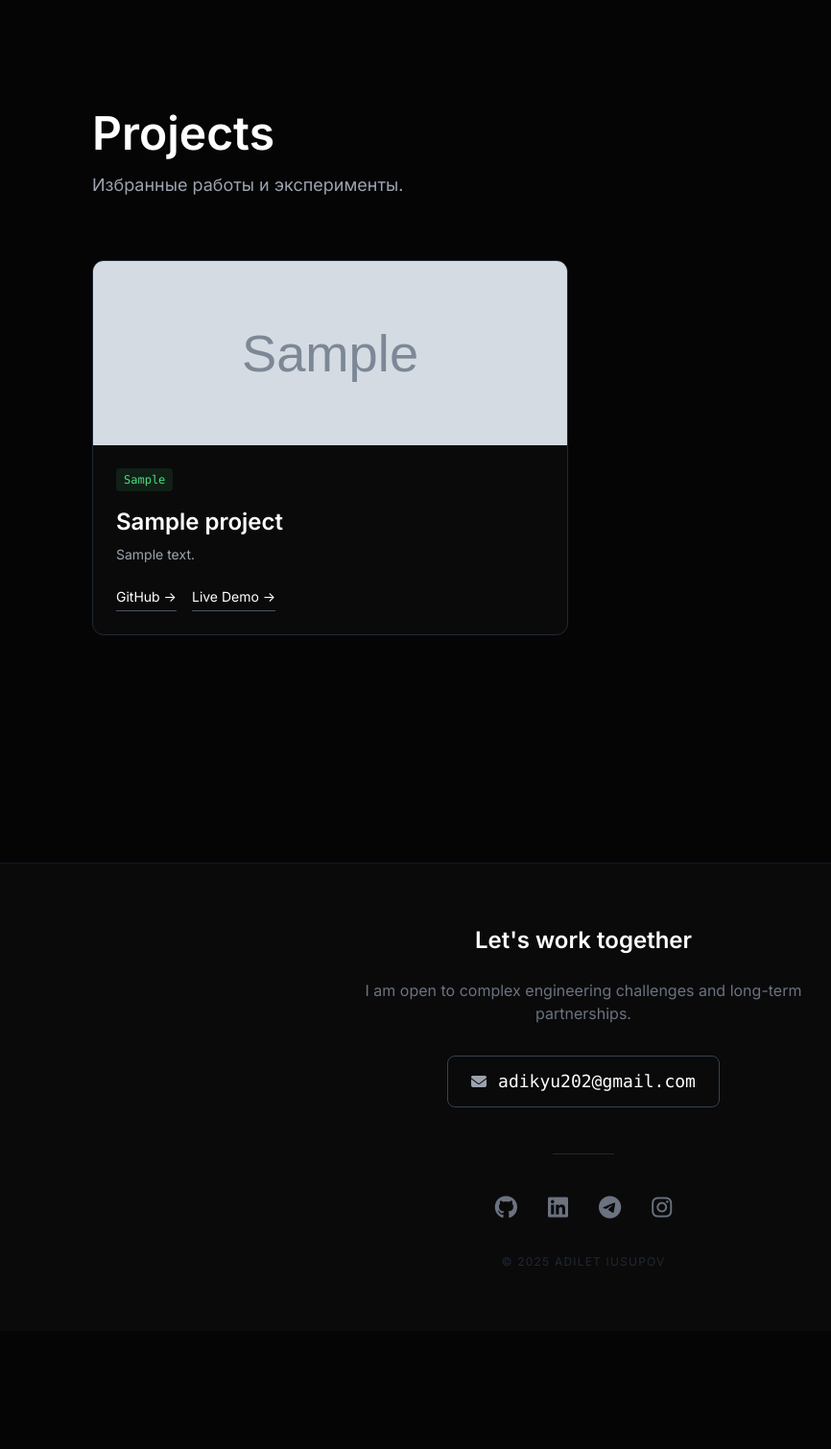
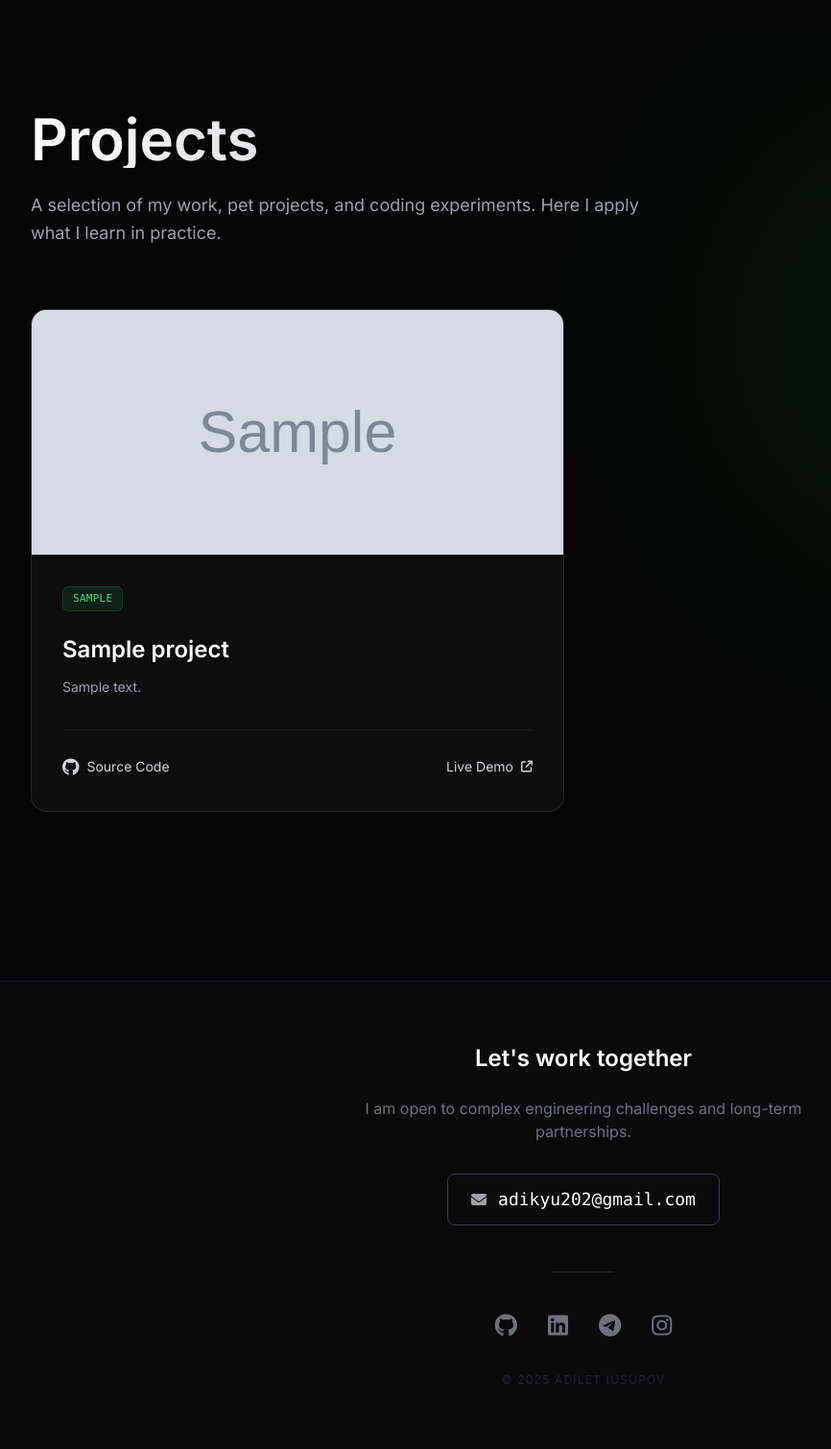
Before and after one commit to Froggy1213/portfolio-site, a FastAPI app: template templates/projects.html in a window 1280 px wide. Shown: the part 61-1571 px from the top of the page at 96% size, without its empty margins (32-898 px from the left). Before the commit the page ends 1380 px from the top, so only its background shows below. Run offline with FastAPI, Linux system fonts and the light colour scheme; the template is opened without the code that fills it: most values are stand-ins (such as "Sample title", 1, 10 or a date in 2020); grey boxes marked "Sample" are stand-in pictures; parts of the project's set-up code (start-up, migrations or seed data) failed here and were passed over; some libraries are stand-ins or nearby versions.

```diff
--- a/templates/projects.html
+++ b/templates/projects.html
@@ -1,48 +1,73 @@
 {% extends "base.html" %}
 
 {% block content %}
-<section class="py-24 px-6 min-h-screen">
-    <div class="max-w-5xl mx-auto">
+<section class="min-h-screen py-24 px-4 sm:px-6 relative overflow-hidden">
+    <div class="absolute top-20 right-0 w-[500px] h-[500px] bg-green-500/10 rounded-full blur-[120px] -z-10 pointer-events-none"></div>
+
+    <div class="max-w-6xl mx-auto">
 
         <div class="mb-16 reveal">
-            <h1 class="text-4xl md:text-5xl font-bold mb-4">Projects</h1>
-            <p class="text-gray-400 text-lg">Избранные работы и эксперименты.</p>
+            <h1 class="text-4xl md:text-6xl font-bold mb-6 bg-clip-text text-transparent bg-gradient-to-r from-white to-gray-500">
+                Projects
+            </h1>
+            <p class="text-gray-400 text-lg max-w-2xl leading-relaxed">
+                A selection of my work, pet projects, and coding experiments.
+                Here I apply what I learn in practice.
+            </p>
         </div>
 
-        <div class="grid grid-cols-1 md:grid-cols-2 gap-8">
+        <div class="grid grid-cols-1 md:grid-cols-2 gap-8 lg:gap-10">
             {% for project in projects %}
-            <article class="reveal group border border-gray-800 bg-[#0a0a0a] rounded-xl overflow-hidden hover:border-gray-600 transition duration-300">
+            <article class="reveal group relative flex flex-col h-full bg-zinc-900/50 border border-white/10 rounded-2xl overflow-hidden backdrop-blur-sm hover:border-green-500/30 hover:shadow-2xl hover:shadow-green-900/10 transition-all duration-500">
 
                 {% if project.image_url %}
-                <div class="h-48 bg-gray-900 overflow-hidden">
-                    <img src="{{ project.image_url }}" alt="{{ project.title }}" class="w-full h-full object-cover group-hover:scale-105 transition duration-500">
+                <div class="relative h-64 overflow-hidden border-b border-white/5">
+                    <div class="absolute inset-0 bg-gradient-to-t from-zinc-900/80 to-transparent z-10 opacity-0 group-hover:opacity-100 transition duration-500"></div>
+                    <img
+                        src="{{ project.image_url }}"
+                        alt="{{ project.title }}"
+                        loading="lazy"
+                        class="w-full h-full object-cover transform group-hover:scale-105 transition duration-700 ease-out"
+                    >
+                </div>
+                {% else %}
+                <div class="h-64 bg-zinc-800/50 flex items-center justify-center border-b border-white/5 group-hover:bg-zinc-800 transition">
+                    <i class="fa-solid fa-code text-4xl text-zinc-700 group-hover:text-zinc-600 transition"></i>
                 </div>
                 {% endif %}
 
-                <div class="p-6">
-                    <div class="mb-4 flex flex-wrap gap-2">
+                <div class="flex flex-col flex-grow p-6 sm:p-8 z-20">
+
+                    <div class="mb-6 flex flex-wrap gap-2">
                         {% if project.tech_stack %}
                             {% for tech in project.tech_stack.split(',') %}
-                            <span class="text-xs font-mono text-green-400 bg-green-400/10 px-2 py-1 rounded">
-                                {{ tech }}
+                            <span class="text-[11px] font-mono tracking-wide uppercase text-green-400 bg-green-500/10 border border-green-500/20 px-2.5 py-1 rounded-md">
+                                {{ tech.strip() }}
                             </span>
                             {% endfor %}
                         {% endif %}
                     </div>
 
-                    <h2 class="text-2xl font-bold mb-2 group-hover:text-white transition">{{ project.title }}</h2>
-                    <p class="text-gray-400 text-sm mb-6 line-clamp-3">{{ project.description }}</p>
+                    <h2 class="text-2xl font-bold mb-3 text-white group-hover:text-green-400 transition-colors duration-300">
+                        {{ project.title }}
+                    </h2>
 
-                    <div class="flex gap-4">
+                    <p class="text-gray-400 text-sm leading-relaxed line-clamp-3 mb-8 flex-grow">
+                        {{ project.description }}
+                    </p>
+
+                    <div class="flex items-center gap-5 mt-auto pt-6 border-t border-white/5">
                         {% if project.github_link %}
-                        <a href="{{ project.github_link }}" target="_blank" class="text-sm text-white border-b border-gray-600 hover:border-white pb-1">
-                            GitHub ->
+                        <a href="{{ project.github_link }}" target="_blank" class="flex items-center gap-2 text-sm text-gray-300 hover:text-white transition-colors group/link">
+                            <i class="fa-brands fa-github text-lg"></i>
+                            <span class="group-hover/link:underline decoration-green-500/50 underline-offset-4">Source Code</span>
                         </a>
                         {% endif %}
 
                         {% if project.demo_link %}
-                        <a href="{{ project.demo_link }}" target="_blank" class="text-sm text-white border-b border-gray-600 hover:border-white pb-1">
-                            Live Demo ->
+                        <a href="{{ project.demo_link }}" target="_blank" class="flex items-center gap-2 text-sm text-gray-300 hover:text-white transition-colors group/link ml-auto">
+                            <span class="group-hover/link:underline decoration-green-500/50 underline-offset-4">Live Demo</span>
+                            <i class="fa-solid fa-arrow-up-right-from-square text-xs"></i>
                         </a>
                         {% endif %}
                     </div>
@@ -52,8 +77,12 @@
         </div>
 
         {% if not projects %}
-        <div class="text-center py-20 text-gray-500 reveal">
-            <p>Проекты скоро появятся...</p>
+        <div class="flex flex-col items-center justify-center py-32 text-center reveal">
+            <div class="w-16 h-16 mb-6 rounded-full bg-zinc-900 flex items-center justify-center border border-zinc-800">
+                <i class="fa-solid fa-flask text-zinc-600 text-xl"></i>
+            </div>
+            <h3 class="text-xl font-bold text-white mb-2">Nothing here yet</h3>
+            <p class="text-gray-500">I'm currently working on something cool. Check back later!</p>
         </div>
         {% endif %}
 
```
Also changed, not shown: app/admin.py (+47 -24 lines), templates/my_theme.html (deleted, +0 -113 lines), static/uploads/4dce5c3f-d6ad-4399-8f5f-48136e0caae9.webp (added), static/uploads/66ebfd70-bcd1-40f1-9596-1fdb940a6edc.webp (added), static/uploads/9313d81d-6175-47b2-8ecb-1efdbff88afe.webp (added), static/uploads/ec9986b7-ba05-4ad9-9e1f-026d6adb2acb.webp (added), static/uploads/f5cb171b-e8e9-4afc-b584-317d69bf04a2.webp (added).
